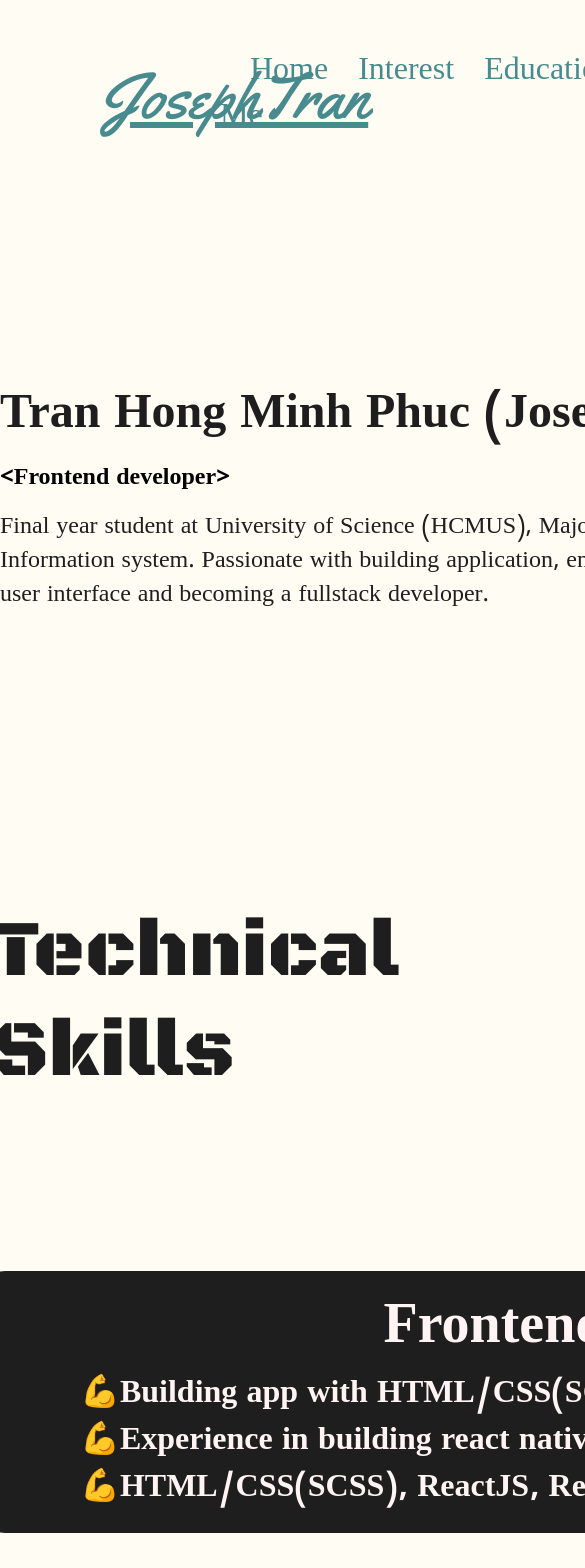
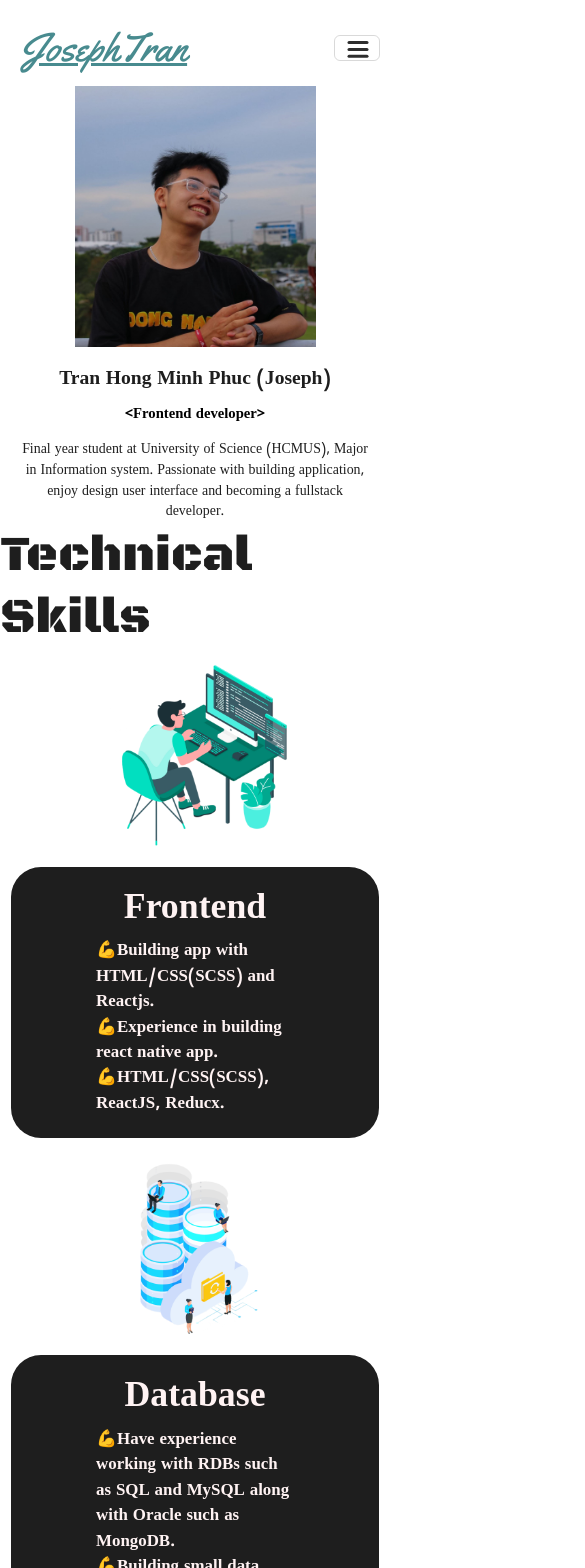
Before and after one commit to PhucJosehp/Portfolio, a React (Create React App) app: page / in a window 390 px wide. Shown: the top 1568 px of the page, 585 px wide, since content can reach past the window. Built offline with nearby package versions, Linux system fonts and the light colour scheme.

Commit message:
40% responsive

```diff
--- a/package.json
+++ b/package.json
@@ -7,6 +7,7 @@
     "@testing-library/react": "^13.4.0",
     "@testing-library/user-event": "^13.5.0",
     "antd": "^5.13.1",
+    "bootstrap": "^5.3.2",
     "framer-motion": "^10.18.0",
     "react": "^18.2.0",
     "react-dom": "^18.2.0",
--- a/src/Pages/Home.jsx
+++ b/src/Pages/Home.jsx
@@ -52,10 +52,13 @@ const techdata = [
 function In4() {
   const cardVariants = {
     offscreen: {
-      y: 500,
+      y: 300,
+      opacity: 0,
     },
     onscreen: {
       y: 0,
+      opacity: 1,
+
       transition: {
         type: "spring",
         bounce: 0.4,
@@ -93,10 +96,12 @@ function In4() {
 function TechSkill() {
   const moveLeft = {
     offscreen: {
-      x: -1000,
+      x: -120,
+      opacity: 0,
     },
     onscreen: {
       x: 0,
+      opacity: 1,
       transition: {
         type: "spring",
         bounce: 0.4,
@@ -107,10 +112,12 @@ function TechSkill() {
 
   const moveRight = {
     offscreen: {
-      x: 1000,
+      x: 120,
+      opacity: 0,
     },
     onscreen: {
       x: 0,
+      opacity: 1,
       transition: {
         type: "spring",
         bounce: 0.2,
--- /dev/null
+++ b/src/components/MenuItem.js
@@ -0,0 +1,85 @@
+import React from "react";
+import { motion } from "framer-motion";
+import "bootstrap/dist/css/bootstrap.min.css";
+
+const data = [
+  {
+    name: "Home",
+    link: "/",
+  },
+  {
+    name: "Interest",
+    link: "/interest",
+  },
+  {
+    name: "Education",
+    link: "/education",
+  },
+  {
+    name: "Projects",
+    link: "/projects",
+  },
+  {
+    name: "Contact Me",
+    link: "/contact",
+  },
+];
+
+function MenuItem({ isOpen }) {
+  const variants = {
+    open: {
+      transition: { staggerChildren: 0.07, delayChildren: 0.2 },
+    },
+    closed: {
+      transition: { staggerChildren: 0.05, staggerDirection: -1 },
+    },
+  };
+
+  const variants1 = {
+    open: {
+      y: 0,
+      opacity: 1,
+      transition: {
+        y: { stiffness: 1000, velocity: -100 },
+      },
+    },
+    closed: {
+      y: 50,
+      opacity: 0,
+      transition: {
+        y: { stiffness: 1000 },
+      },
+    },
+  };
+
+  return isOpen ? (
+    <motion.div
+      data-bs-toggle="collapse"
+      aria-expanded="false"
+      aria-label="Toggle navigation"
+      variants={variants}
+      className=" row-cols-auto menu navbar-toggler"
+    >
+      {data.map((D, idx) => (
+        <motion.a
+          variants={variants1}
+          whileHover={{ scale: 1.1 }}
+          whileTap={{ scale: 0.95 }}
+          key={idx}
+          className={
+            D.name === "Contact Me"
+              ? "col navlink-collapse toggler"
+              : "col navlink-collapse toggler"
+          }
+          href={`http://localhost:3000${D.link}`}
+        >
+          {D.name}
+        </motion.a>
+      ))}
+    </motion.div>
+  ) : (
+    ""
+  );
+}
+
+export default MenuItem;
--- /dev/null
+++ b/src/components/MenuToggle.js
@@ -0,0 +1,50 @@
+import * as React from "react";
+import { motion } from "framer-motion";
+
+import "../sass/Navbar.scss";
+
+const Path = (props) => (
+  <motion.path
+    fill="transparent"
+    strokeWidth="3"
+    stroke="hsl(0, 0%, 18%)"
+    strokeLinecap="round"
+    {...props}
+  />
+);
+
+export const MenuToggle = ({ toggle, children }) => (
+  <button
+    data-bs-toggle="collapse"
+    data-bs-target="#navbarToggleExternalContent"
+    aria-controls="navbarToggleExternalContent"
+    aria-expanded="false"
+    aria-label="Toggle navigation"
+    className="navbar-toggler"
+    onClick={toggle}
+  >
+    <svg width="23vw" height="23vw">
+      <Path
+        variants={{
+          closed: { d: "M 2 2.5 L 20 2.5" },
+          open: { d: "M 3 16.5 L 17 2.5" },
+        }}
+      />
+      <Path
+        d="M 2 9.423 L 20 9.423"
+        variants={{
+          closed: { opacity: 1 },
+          open: { opacity: 0 },
+        }}
+        transition={{ duration: 0.1 }}
+      />
+      <Path
+        variants={{
+          closed: { d: "M 2 16.346 L 20 16.346" },
+          open: { d: "M 3 2.5 L 17 16.346" },
+        }}
+      />
+    </svg>
+    {children}
+  </button>
+);
--- a/src/components/Navbar.js
+++ b/src/components/Navbar.js
@@ -1,15 +1,32 @@
 import "../sass/Navbar.scss";
 import { NavLink } from "react-router-dom";
 import { Col } from "antd";
+import { MenuToggle } from "./MenuToggle";
+import { motion, useCycle } from "framer-motion";
+import { useRef } from "react";
+import "bootstrap/dist/css/bootstrap.min.css";
+
+import MenuItem from "./MenuItem";
 
 function Navbar() {
+  const [isOpen, toggleOpen] = useCycle(false, true);
+  const containerRef = useRef(null);
+
   return (
-    <div className="navbar">
+    <motion.div
+      animate={isOpen ? "open" : "closed"}
+      initial={false}
+      ref={containerRef}
+      className="navbar navbar-expand-md"
+    >
       <Col span={12} offset={0} className="signature">
         JosephTran
       </Col>
 
-      <Col span={12} offset={0}>
+      <MenuToggle toggle={() => toggleOpen()}> </MenuToggle>
+      <MenuItem isOpen={isOpen} />
+
+      <Col span={12} offset={0} className="collapse navbar-collapse">
         <NavLink className="navlink" to="/">
           Home
         </NavLink>
@@ -26,7 +43,7 @@ function Navbar() {
           Contact Me
         </NavLink>
       </Col>
-    </div>
+    </motion.div>
   );
 }
 
--- a/src/sass/Contact.scss
+++ b/src/sass/Contact.scss
@@ -8,7 +8,7 @@
 .contact {
   display: flex;
   &__inf {
-    width: 480px;
+    width: 490px;
     height: 120px;
     flex-shrink: 0;
     background-color: #488b8f;
--- a/src/sass/Home.scss
+++ b/src/sass/Home.scss
@@ -2,11 +2,11 @@
   display: flex;
   align-items: center;
   justify-content: space-around;
-  margin-bottom: 50px;
+  margin-bottom: calc(11px + 3vw);
   &__name {
     color: #1e1e1e;
     font-family: "Noto Sans Kannada";
-    font-size: 48px;
+    font-size: calc(11px + 2.2vw);
     font-style: normal;
     font-weight: 700;
     line-height: normal;
@@ -15,30 +15,29 @@
   &__JOB {
     color: #000;
     font-family: "Noto Sans Kannada";
-    font-size: 24px;
-    font-style: normal;
+    font-size: calc(10px + 1.2vw);
     font-weight: 700;
-    line-height: normal;
     margin-bottom: 15px;
+    width: calc(252px + 25vw);
+    text-align: center;
   }
 
   &__describe {
-    width: 732px;
-    height: 100px;
+    width: calc(252px + 25vw);
     flex-shrink: 0;
     color: #1e1e1e;
 
     font-family: "Noto Sans Kannada";
-    font-size: 24px;
-    font-style: normal;
+    font-size: calc(10px + 1vw);
     font-weight: 400;
-    line-height: normal;
+    text-align: center;
   }
 }
 
 .img__self {
-  width: 690px;
-  height: 710px;
+  width: calc(124px + 30vw);
+  height: calc(144px + 30vw);
+  margin-bottom: 20px;
   flex-shrink: 0;
 }
 
@@ -50,7 +49,7 @@
   &__title {
     color: #1e1e1e;
     font-family: "Black Ops One";
-    font-size: 80px;
+    font-size: calc(30px + 5vw);
     font-style: normal;
     font-weight: 400;
     line-height: normal;
@@ -60,11 +59,11 @@
     align-items: center;
 
     &__img {
-      width: 600px;
+      width: calc(120px + 25vw);
     }
 
     &__coverdata {
-      width: 1000px;
+      width: calc(212px + 40vw);
       border-radius: 30px;
       background: #1e1e1e;
       padding: 20px;
@@ -78,21 +77,42 @@
     &__name {
       color: #fff3f3;
       font-family: "Noto Sans Kannada";
-      font-size: 56px;
-      font-style: normal;
+      font-size: calc(26px + 2.5vw);
       font-weight: 700;
-      line-height: normal;
     }
 
     &__des {
-      width: 830px;
+      width: calc(42px + 40vw);
 
       color: #fff3f3;
       font-family: "Noto Sans Kannada";
-      font-size: 32px;
-      font-style: normal;
+      font-size: calc(13px + 1vw);
       font-weight: 700;
-      line-height: normal;
     }
   }
 }
+
+@media screen and (max-width: 1400px) {
+  .infor {
+    display: flex;
+    align-items: center;
+    justify-content: center;
+    flex-direction: column-reverse;
+
+    margin: auto auto;
+
+    &__name {
+      font-size: calc(11px + 2.2vw);
+      margin-bottom: 10px;
+
+      width: calc(252px + 25vw);
+      text-align: center;
+    }
+  }
+
+  .tech__skill {
+    display: flex;
+    flex-direction: column;
+    justify-content: center;
+  }
+}
--- a/src/sass/In4.scss
+++ b/src/sass/In4.scss
@@ -33,3 +33,27 @@
     width: 700px;
   }
 }
+
+@media screen and (max-width: 1400px) {
+  .in4 {
+    display: flex;
+    align-items: center;
+    flex-direction: column;
+    justify-content: space-around;
+    &__inf4 {
+      &__name {
+        font-size: calc(20px + 3.2vw); //80 px
+      }
+
+      &__des {
+        margin-top: 10px;
+
+        font-size: calc(13px + 1.5vw); // 40px
+      }
+    }
+
+    &__img {
+      width: calc(200px + 33vw);
+    }
+  }
+}
--- a/src/sass/Interest.scss
+++ b/src/sass/Interest.scss
@@ -6,18 +6,18 @@
   &__name {
     color: #000;
     font-family: "Black Ops One";
-    font-size: 80px;
+    font-size: calc(20px + 3.2vw);
     font-style: normal;
     font-weight: 400;
     line-height: normal;
-    margin: 50px 0px;
+    margin: calc(12px + 2vw) 0px;
   }
   .interst--cover {
     display: flex;
     flex-wrap: wrap;
     justify-content: space-around;
     align-items: center;
-    width: 1680px;
+    width: calc(340px + 75vw);
   }
   .interst--cover-reverse {
     display: flex;
@@ -25,35 +25,45 @@
     flex-wrap: wrap;
     justify-content: space-around;
     align-items: center;
-    width: 1680px;
+    width: calc(340px + 75vw);
   }
   &__des {
     color: #000;
     text-align: center;
     font-family: "Noto Sans Kannada";
-    font-size: 40px;
+    font-size: calc(13px + 1.5vw);
     font-style: normal;
     font-weight: 400;
     line-height: normal;
-    width: 800px;
+    width: calc(200px + 32vw);
   }
   &__des1 {
     color: #000;
     text-align: center;
     font-family: "Noto Sans Kannada";
-    font-size: 40px;
+    font-size: calc(13px + 1.5vw);
     font-style: normal;
     font-weight: 400;
     line-height: normal;
-    width: 500px;
+    width: calc(200px + 32vw);
   }
   &__img {
-    width: 800px;
+    width: calc(200px + 32vw);
     margin-top: 10px;
   }
 
   &__img2 {
-    height: 400px;
+    height: calc(100px + 16vw);
     margin: 20px 0px;
   }
 }
+
+@media screen and (max-width: 1400px) {
+  .interst {
+    .interst--cover,
+    .interst--cover-reverse {
+      display: flex;
+      flex-direction: column;
+    }
+  }
+}
--- a/src/sass/Navbar.scss
+++ b/src/sass/Navbar.scss
@@ -1,5 +1,5 @@
 .navbar {
-  margin: 50px 50px 0px 100px;
+  margin: 2.6042vw 2.6042vw 0px 5.2083vw;
 
   display: flex;
   align-items: center;
@@ -8,25 +8,59 @@
 .signature {
   color: #488b8f;
   font-family: Yellowtail;
-  font-size: 64px;
-  font-style: normal;
+  font-size: calc(32px + 2vw);
   font-weight: 400;
-  line-height: normal;
   text-decoration-line: underline;
 
   cursor: default;
 }
 
 .navlink {
-  margin-left: 30px;
+  margin-left: 1.5vw;
   color: #488b8f;
 
   font-family: "Noto Sans Kannada";
-  font-size: 32px;
-  font-style: normal;
+  font-size: 1.725vw;
   font-weight: 400;
-  line-height: normal;
+  text-decoration: none;
+
   &:hover {
     color: #add2c9;
   }
 }
+
+.navlink-collapse {
+  margin-left: 3.5vw;
+  color: #488b8f;
+  font-family: "Noto Sans Kannada";
+  font-size: calc(12px + 0.5vw);
+  font-weight: 400;
+  text-decoration: none;
+  &:hover {
+    color: #add2c9;
+  }
+}
+
+button {
+  outline: none;
+  border: none;
+  // -webkit-user-select: none;
+  // -moz-user-select: none;
+  // -ms-user-select: none;
+  cursor: pointer;
+
+  width: calc(42px + 1vw);
+  height: calc(23px + 1vw);
+  border-radius: 50%;
+}
+
+a {
+  text-decoration: none;
+}
+
+.menu {
+  display: flex;
+  flex-wrap: wrap;
+  position: relative;
+  top: 10%;
+}
```
Also changed, not shown: 1 other file (tests, documents, lock files or other folders).
